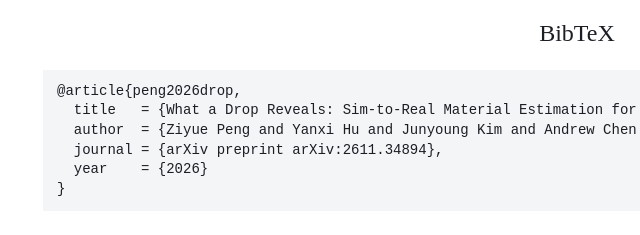
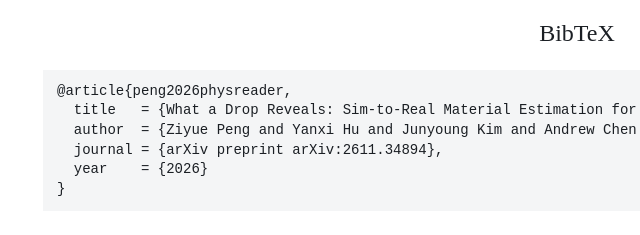
Before and after one commit to bjxdw/PhysReader, a plain HTML site: page index.html in a window 1280 px wide. Shown: the part 5724-5959 px from the top of the page, 63-703 px from the left. Drawn offline with Linux system fonts and the light colour scheme.

Commit message:
BibTeX key peng2026physreader
Co-Authored-By: Claude Opus 5.5 <noreply@anthropic.com>

```diff
--- a/index.html
+++ b/index.html
@@ -133,7 +133,7 @@ For evaluation, the prediction re-simulates the drop with density <i>&rho;</i> a
 <h3>Findings</h3>
 <ul class="find"><li>In simulation, the best input is the one with the most 3D information. On real drops, sim-to-real transferability also matters. It is a trade-off between informativeness and transferability: the best input should transfer well while still having enough geometric&nbsp;information.</li><li>Estimated 2D tracklets transfer to real drops. Lifted 3D tracklets do not, and better depth does not fix&nbsp;this.</li><li>Physics happens in 3D, and we can still use 3D deformation. PhysReader keeps the 2D tracklets as input and learns the lift to 3D in simulation, by matching a teacher that sees the exact 3D&nbsp;deformation.</li><li>To choose an input, do not test it on synthetic data, but on real drops or re-simulated real&nbsp;scenes.</li></ul>
 <h3>BibTeX</h3>
-<pre class="bib">@article{peng2026drop,
+<pre class="bib">@article{peng2026physreader,
   title   = {What a Drop Reveals: Sim-to-Real Material Estimation for Deformable Objects from Video},
   author  = {Ziyue Peng and Yanxi Hu and Junyoung Kim and Andrew Chen and Jin Yang and Chandrajit L. Bajaj and Etienne Vouga and William T. Freeman and Qixing Huang and Brandon Y. Feng},
   journal = {arXiv preprint arXiv:2611.34894},
```
